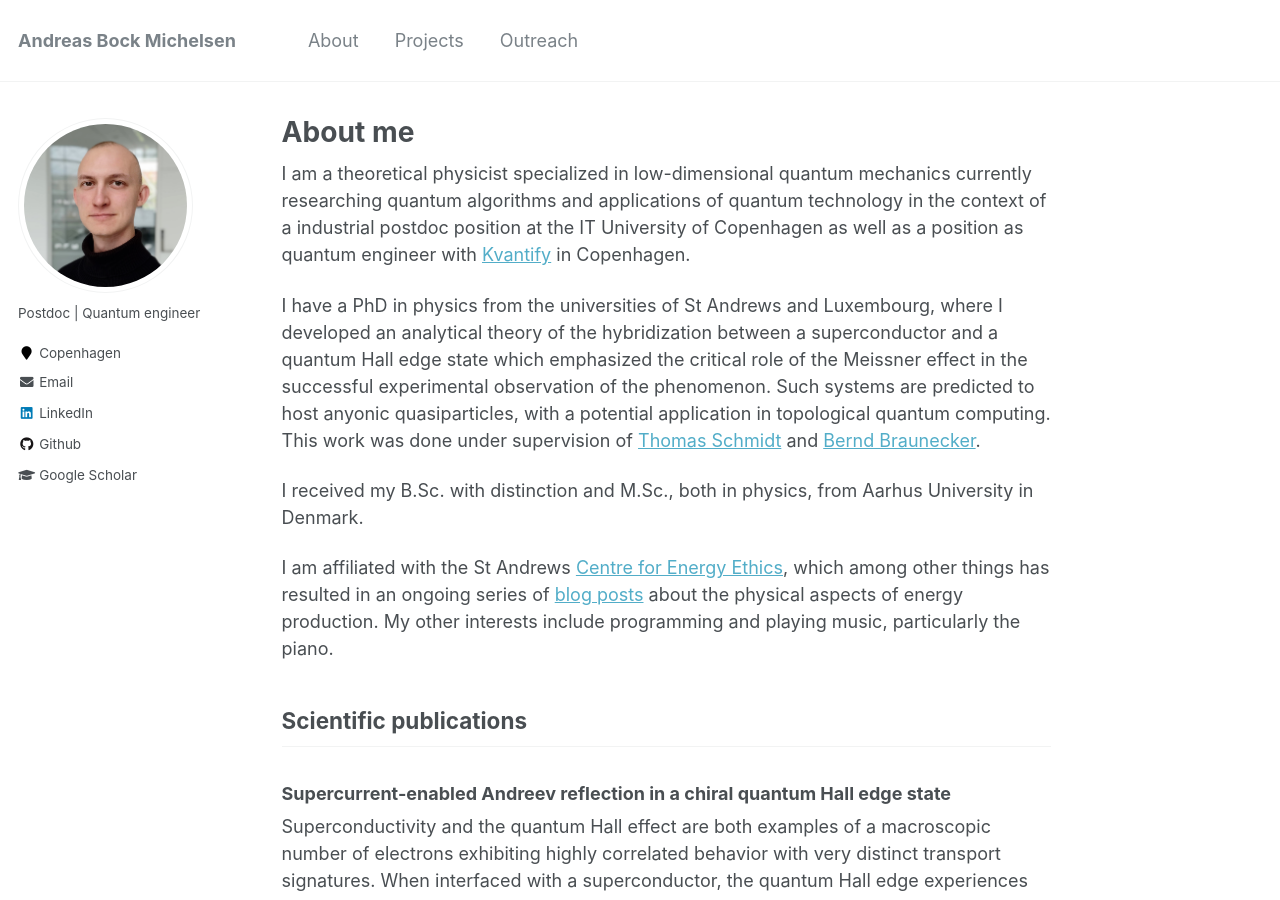
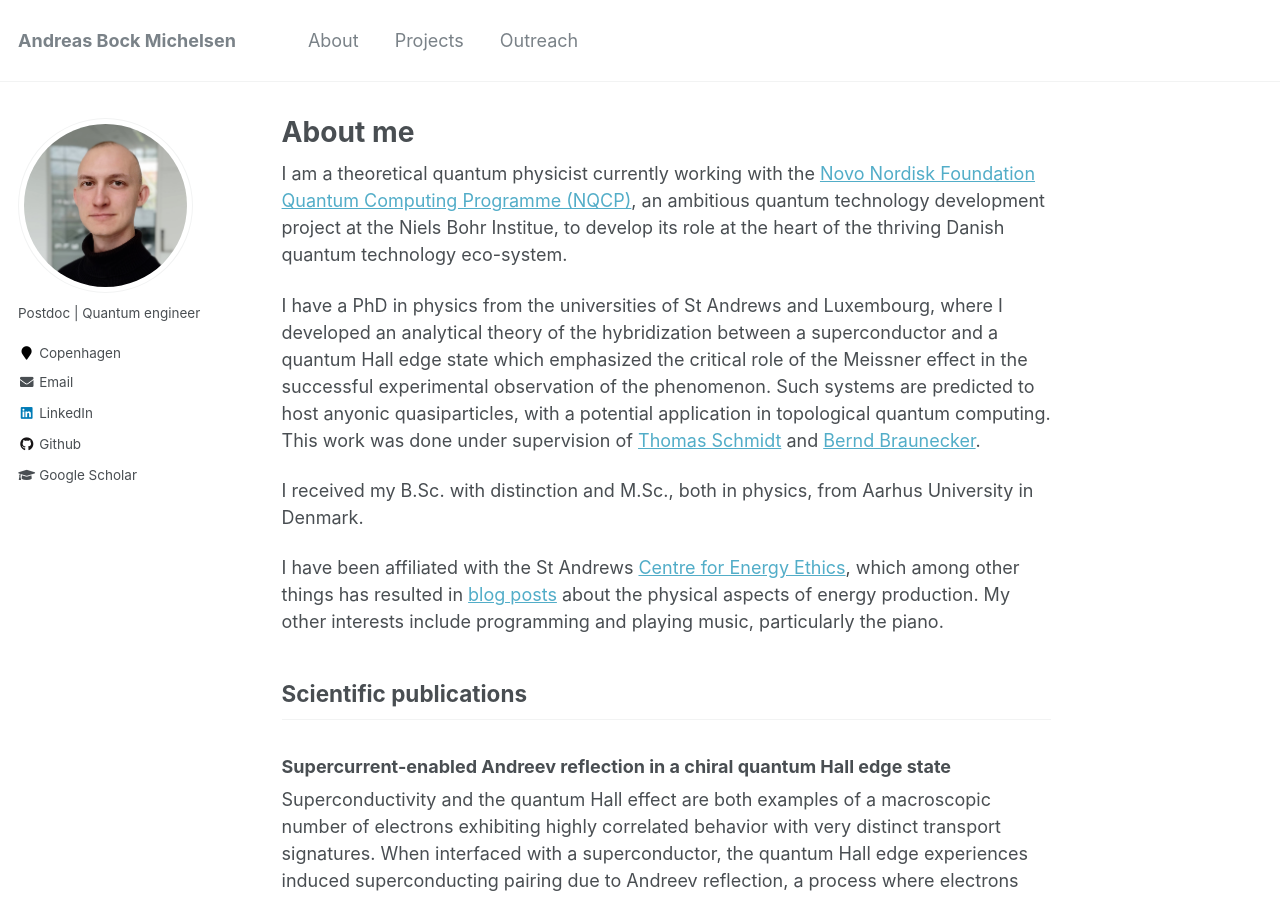
Before and after one commit to AndBM/andbm.github.io, a Jekyll site: the page built from _pages/about.md, in a window 1280 px wide and 900 px high. Built offline with Jekyll 4.4.1, drawn with Linux system fonts in a browser that asks for light colours.

Commit message:
Change job

```diff
--- a/_pages/about.md
+++ b/_pages/about.md
@@ -8,13 +8,13 @@ redirect_from:
   - /about.html
 ---
 
-I am a theoretical physicist specialized in low-dimensional quantum mechanics currently researching quantum algorithms and applications of quantum technology in the context of a industrial postdoc position at the IT University of Copenhagen as well as a position as quantum engineer with [Kvantify][kvantify]{:target="_blank"} in Copenhagen.
+I am a theoretical quantum physicist currently working with the [Novo Nordisk Foundation Quantum Computing Programme (NQCP)][nqcp]{:target="_blank"}, an ambitious quantum technology development project at the Niels Bohr Institue, to develop its role at the heart of the thriving Danish quantum technology eco-system.
 
 I have a PhD in physics from the universities of St Andrews and Luxembourg, where I developed an analytical theory of the hybridization between a superconductor and a quantum Hall edge state which emphasized the critical role of the Meissner effect in the successful experimental observation of the phenomenon. Such systems are predicted to host anyonic quasiparticles, with a potential application in topological quantum computing. This work was done under supervision of [Thomas Schmidt][thomas]{:target="_blank"} and [Bernd Braunecker][bernd]{:target="_blank"}.
 
 I received my B.Sc. with distinction and M.Sc., both in physics, from Aarhus University in Denmark.
 
-I am affiliated with the St Andrews [Centre for Energy Ethics][energy]{:target="_blank"}, which among other things has resulted in an ongoing series of [blog posts][blogposts]{:target="_blank"} about the physical aspects of energy production. My other interests include programming and playing music, particularly the piano.
+I have been affiliated with the St Andrews [Centre for Energy Ethics][energy]{:target="_blank"}, which among other things has resulted in [blog posts][blogposts]{:target="_blank"} about the physical aspects of energy production. My other interests include programming and playing music, particularly the piano.
 
 ## Scientific publications
 
@@ -48,3 +48,4 @@ You can reach me at [andreas@abmichelsen.com][mail].
 [energy]:https://energyethics.st-andrews.ac.uk/
 [blogposts]:https://abmichelsen.com/outreach/energy-ethics/
 [kvantify]:https://www.kvantify.dk/
+[nqcp]:https://nqcp.ku.dk/
```
